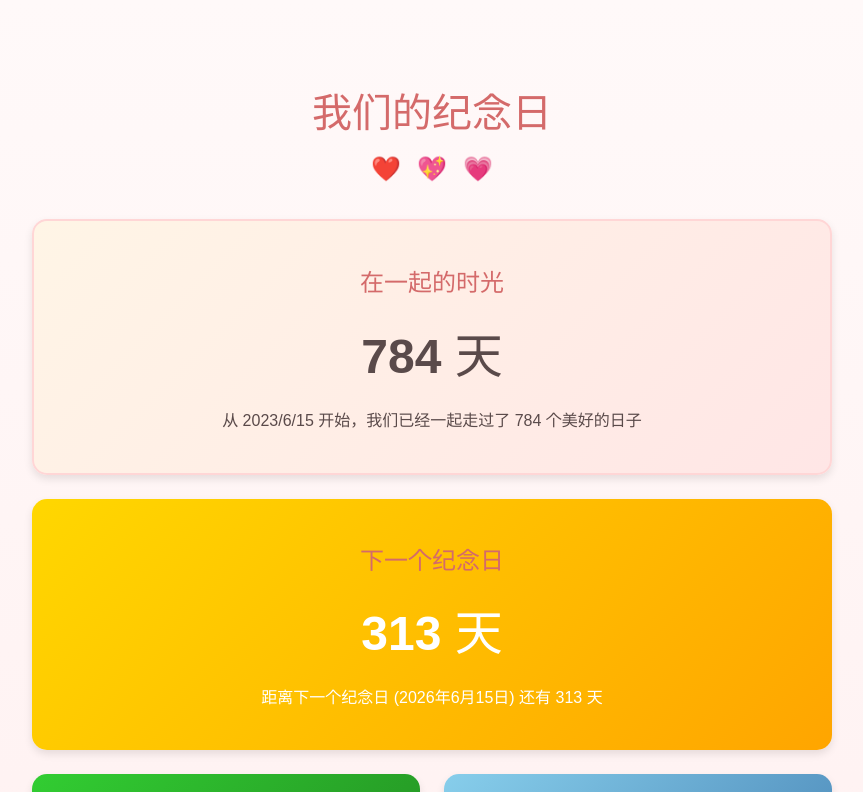
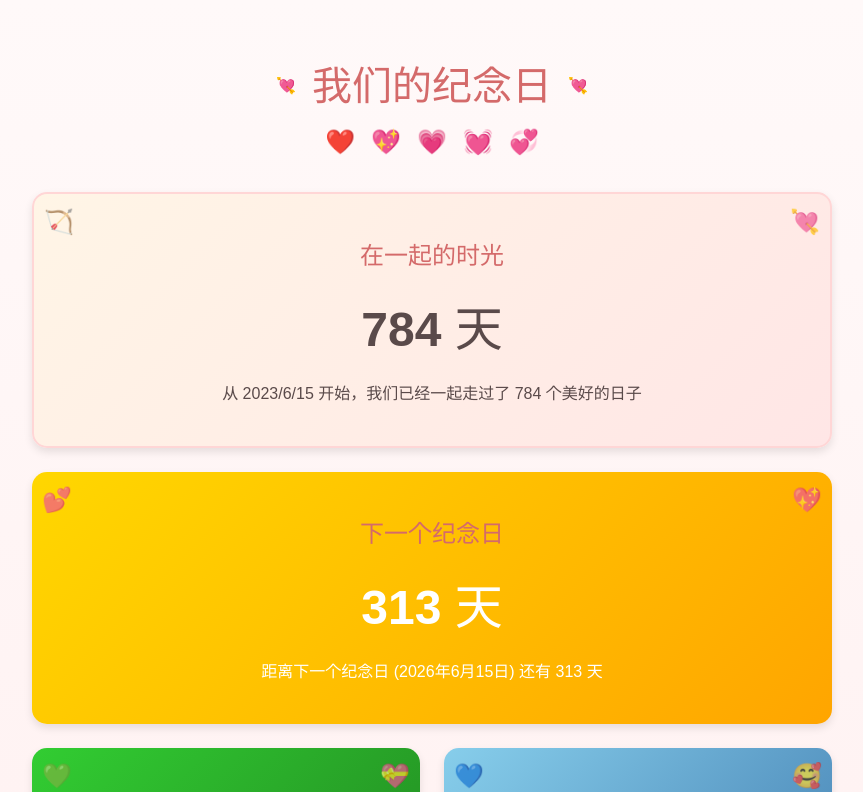
Before and after one commit to DarkNightWalker/yqwh, a Vue app: page / in a window 1280 px wide. Shown: the top 792 px of the page, without its empty margins (208-1071 px from the left). Built offline with nearby package versions, Linux system fonts and the light colour scheme.

Commit message:
feat/ui: 增加装饰性元素和动画效果
- 在页面中添加了 cupid、floating hearts 等装饰性元素
- 增加了 pulse、float 等动画效果，提升页面互动性
- 优化了页面布局，增加了响应式设计

```diff
--- a/src/App.vue
+++ b/src/App.vue
@@ -45,21 +45,31 @@ onMounted(() => {
 <template>
   <div class="container">
     <div class="header">
-      <h1>我们的纪念日</h1>
+      <div class="cupid-header">
+        <span class="cupid">💘</span>
+        <h1>我们的纪念日</h1>
+        <span class="cupid">💘</span>
+      </div>
       <div class="hearts">
         <span class="heart">❤️</span>
         <span class="heart">💖</span>
         <span class="heart">💗</span>
+        <span class="heart">💓</span>
+        <span class="heart">💞</span>
       </div>
     </div>
 
     <div class="card warm-card">
+      <div class="cupid-corner cupid-corner-left">🏹</div>
+      <div class="cupid-corner cupid-corner-right">💘</div>
       <h2>在一起的时光</h2>
       <div class="days-count">{{ daysTogether }} 天</div>
       <p>从 {{ anniversaryDate.toLocaleDateString('zh-CN') }} 开始，我们已经一起走过了 {{ daysTogether }} 个美好的日子</p>
     </div>
 
     <div class="card accent-card yellow">
+      <div class="cupid-corner cupid-corner-left">💕</div>
+      <div class="cupid-corner cupid-corner-right">💖</div>
       <h2>下一个纪念日</h2>
       <div class="days-count">{{ daysToNext }} 天</div>
       <p>距离下一个纪念日 ({{ nextAnniversary }}) 还有 {{ daysToNext }} 天</p>
@@ -67,18 +77,32 @@ onMounted(() => {
 
     <div class="memories">
       <div class="card accent-card green">
+        <div class="cupid-corner cupid-corner-left">💚</div>
+        <div class="cupid-corner cupid-corner-right">💝</div>
         <h3>美好回忆</h3>
         <p>一起看过的日落、一起走过的街道、一起吃过的美食...</p>
       </div>
 
       <div class="card accent-card blue">
+        <div class="cupid-corner cupid-corner-left">💙</div>
+        <div class="cupid-corner cupid-corner-right">🥰</div>
         <h3>未来憧憬</h3>
         <p>一起旅行、一起看雪、一起变老...</p>
       </div>
     </div>
 
     <div class="quote">
+      <div class="cupid-quote">💘</div>
       <p>"爱是恒久忍耐，又有恩慈；爱是不嫉妒，爱是不自夸，不张狂"</p>
+      <div class="cupid-quote">💘</div>
+    </div>
+
+    <div class="floating-hearts">
+      <div class="floating-heart">💘</div>
+      <div class="floating-heart">❤️</div>
+      <div class="floating-heart">💖</div>
+      <div class="floating-heart">💗</div>
+      <div class="floating-heart">💕</div>
     </div>
   </div>
 </template>
@@ -89,6 +113,8 @@ onMounted(() => {
   margin: 0 auto;
   padding: 2rem;
   font-family: 'Arial', sans-serif;
+  position: relative;
+  overflow: hidden;
 }
 
 .header {
@@ -96,10 +122,17 @@ onMounted(() => {
   margin-bottom: 2rem;
 }
 
-.header h1 {
+.cupid-header {
+  display: flex;
+  justify-content: center;
+  align-items: center;
+  gap: 1rem;
+}
+
+.cupid-header h1 {
   color: #d46a6a;
   font-size: 2.5rem;
-  margin-bottom: 1rem;
+  margin: 0;
 }
 
 .hearts {
@@ -107,6 +140,7 @@ onMounted(() => {
   justify-content: center;
   gap: 1rem;
   font-size: 1.5rem;
+  margin-top: 1rem;
 }
 
 .card {
@@ -115,6 +149,8 @@ onMounted(() => {
   margin-bottom: 1.5rem;
   box-shadow: 0 4px 8px rgba(0, 0, 0, 0.1);
   transition: transform 0.3s ease;
+  position: relative;
+  overflow: hidden;
 }
 
 .card:hover {
@@ -163,6 +199,98 @@ onMounted(() => {
   margin-top: 2rem;
   padding: 1rem;
   border-top: 2px dashed #ffd6d6;
+  position: relative;
+}
+
+.cupid-corner {
+  position: absolute;
+  font-size: 1.5rem;
+  opacity: 0.7;
+}
+
+.cupid-corner-left {
+  top: 10px;
+  left: 10px;
+}
+
+.cupid-corner-right {
+  top: 10px;
+  right: 10px;
+}
+
+.cupid-quote {
+  display: inline-block;
+  margin: 0 0.5rem;
+  animation: pulse 1.5s infinite;
+}
+
+@keyframes pulse {
+  0% { transform: scale(1); }
+  50% { transform: scale(1.2); }
+  100% { transform: scale(1); }
+}
+
+.floating-hearts {
+  position: absolute;
+  top: 0;
+  left: 0;
+  width: 100%;
+  height: 100%;
+  pointer-events: none;
+  z-index: -1;
+}
+
+.floating-heart {
+  position: absolute;
+  font-size: 1.5rem;
+  animation: float 6s ease-in-out infinite;
+}
+
+.floating-heart:nth-child(1) {
+  left: 10%;
+  animation-delay: 0s;
+  top: -10%;
+}
+
+.floating-heart:nth-child(2) {
+  left: 20%;
+  animation-delay: 1s;
+  top: -10%;
+}
+
+.floating-heart:nth-child(3) {
+  left: 30%;
+  animation-delay: 2s;
+  top: -10%;
+}
+
+.floating-heart:nth-child(4) {
+  left: 70%;
+  animation-delay: 3s;
+  top: -10%;
+}
+
+.floating-heart:nth-child(5) {
+  left: 80%;
+  animation-delay: 4s;
+  top: -10%;
+}
+
+@keyframes float {
+  0% {
+    transform: translateY(0) rotate(0deg);
+    opacity: 0;
+  }
+  10% {
+    opacity: 1;
+  }
+  90% {
+    opacity: 1;
+  }
+  100% {
+    transform: translateY(100vh) rotate(360deg);
+    opacity: 0;
+  }
 }
 
 @media (max-width: 768px) {
@@ -174,12 +302,16 @@ onMounted(() => {
     grid-template-columns: 1fr;
   }
 
-  .header h1 {
+  .cupid-header h1 {
     font-size: 2rem;
   }
 
   .days-count {
     font-size: 2rem;
   }
+
+  .floating-hearts {
+    display: none;
+  }
 }
 </style>
```
